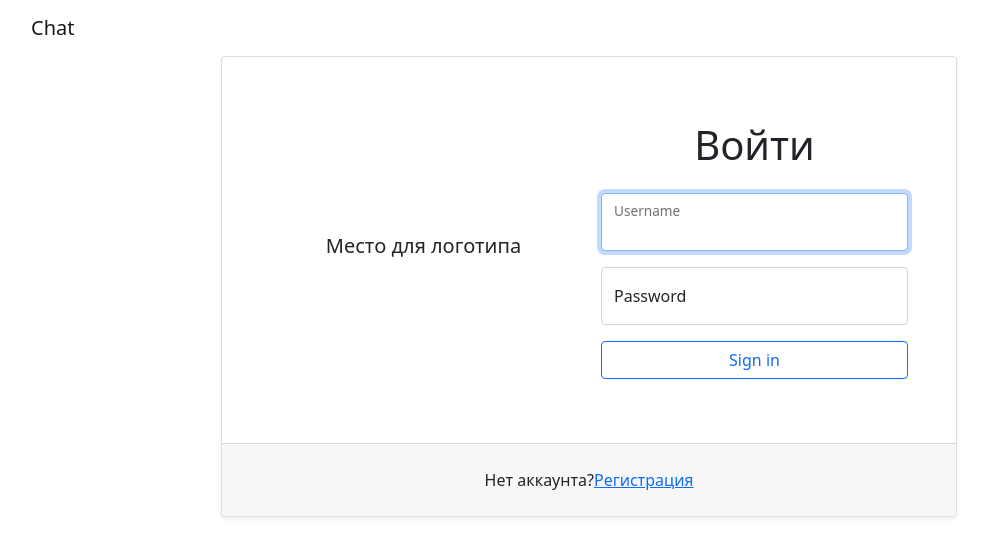
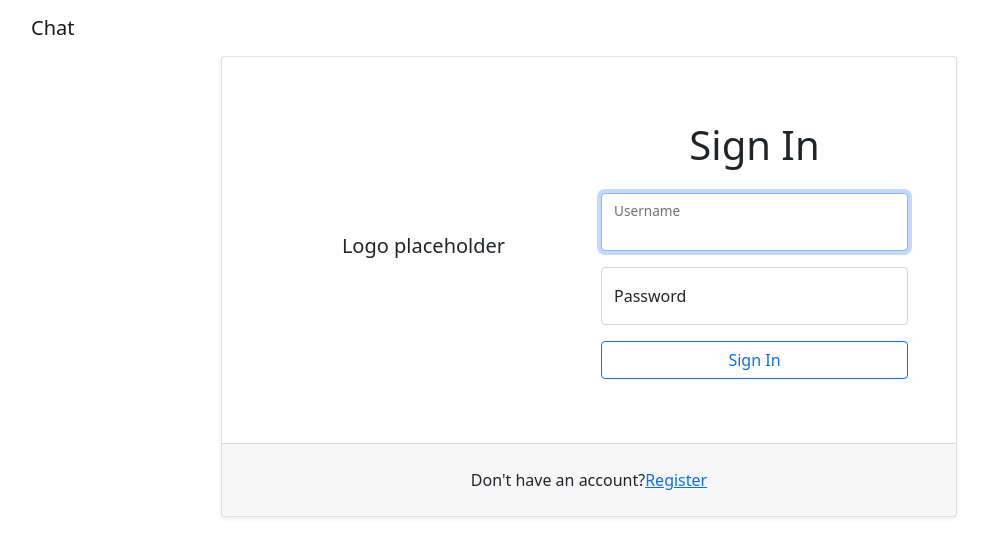
Before and after one commit to ssk93-dev/frontend-project-lvl4, a React app: page /login in a window 1280 px wide. Shown: the top 556 px of the page, without its empty margins (51-1039 px from the left). Built offline with nearby package versions, Linux system fonts and the light colour scheme; the HTML template or start-up script is replaced by a standard one.

Commit message:
add: i18next and translations

```diff
--- a/package.json
+++ b/package.json
@@ -34,6 +34,7 @@
     "fastify-static": "^4.0.1",
     "formik": "^2.2.9",
     "http-errors": "^1.8.0",
+    "i18next": "^20.6.1",
     "jquery": "^3.6.0",
     "lodash": "^4.17.21",
     "pino-pretty": "^4.8.0",
@@ -43,6 +44,7 @@
     "react": "^17.0.2",
     "react-bootstrap": "^2.0.0-beta.6",
     "react-dom": "^17.0.2",
+    "react-i18next": "^11.12.0",
     "react-router-dom": "^5.3.0",
     "regenerator-runtime": "^0.13.7",
     "source-map-loader": "^3.0.0",
--- a/src/components/App.jsx
+++ b/src/components/App.jsx
@@ -1,28 +1,40 @@
-import React, { useContext } from 'react';
+import React, { useState } from 'react';
 import {
   BrowserRouter as Router, Switch, Route, Redirect,
 } from 'react-router-dom';
 import LoginPage from './LoginPage.jsx';
 import NotFound from './NotFound.jsx';
 import ChatPage from './ChatPage.jsx';
-import AuthContext from '../context.jsx';
+import Header from './Header.jsx';
+import Context from '../context.jsx';
 
 const App = () => {
-  const auth = useContext(AuthContext);
+  const { username, token } = JSON.parse(localStorage.getItem('userId')) ?? { username: '', token: '', isLoggedIn: false };
+  const initialState = {
+    user: { username, token },
+    isLoggedIn: !!token,
+    lang: 'en',
+    theme: 'light',
+  };
+  const [globalState, setState] = useState(initialState);
+
   return (
+    <Context.Provider value={{ globalState, setState }}>
+      <Header />
       <Router>
         <Switch>
           <Route exact path="/">
-          {auth.authStatus.isLoggedIn ? <ChatPage /> : <Redirect to="/login" />}
+            {globalState.isLoggedIn ? <ChatPage /> : <Redirect to="/login" />}
           </Route>
           <Route path="/login">
-          {auth.authStatus.isLoggedIn ? <Redirect to="/" /> : <LoginPage />}
+            {globalState.isLoggedIn ? <Redirect to="/" /> : <LoginPage />}
           </Route>
           <Route path="*">
             <NotFound />
           </Route>
         </Switch>
       </Router>
+    </Context.Provider>
   );
 };
 
--- a/src/components/Header.jsx
+++ b/src/components/Header.jsx
@@ -2,13 +2,15 @@ import React, { useContext } from 'react';
 import {
   Button, Navbar, Container,
 } from 'react-bootstrap';
-import AuthContext from '../context.jsx';
+import { useTranslation } from 'react-i18next';
+import Context from '../context.jsx';
 
 const Header = () => {
-  const auth = useContext(AuthContext);
+  const { globalState, setState } = useContext(Context);
+  const { t } = useTranslation();
   const handleSignOut = () => {
     localStorage.removeItem('userId');
-    auth.setStatus({ username: '', token: '', isLoggedIn: false });
+    setState((prevState) => ({ ...prevState, user: { username: '', token: '' }, isLoggedIn: false }));
   };
   return (
     <Navbar bg="white">
@@ -16,7 +18,7 @@ const Header = () => {
         <Navbar.Brand href="/">Chat</Navbar.Brand>
         <Navbar.Toggle />
         <Navbar.Collapse className="justify-content-end">
-          {auth.authStatus.isLoggedIn ? <Button onClick={handleSignOut}>Sign out</Button> : null}
+          {globalState.isLoggedIn ? <Button onClick={handleSignOut}>{t('header.signout')}</Button> : null}
         </Navbar.Collapse>
       </Container>
     </Navbar>
--- a/src/components/LoginPage.jsx
+++ b/src/components/LoginPage.jsx
@@ -7,11 +7,24 @@ import {
 import { Link } from 'react-router-dom';
 import { useFormik } from 'formik';
 import axios from 'axios';
-import AuthContext from '../context.jsx';
+import { useTranslation } from 'react-i18next';
+import Context from '../context.jsx';
+
+const identifyError = (error) => {
+  if (error.response.status === 401) {
+    return 'errors.authorization';
+  }
+  if (error.isAxiosError) {
+    return 'errors.network';
+  }
+  return 'errors.unknown';
+};
 
 const LoginForm = () => {
-  const auth = useContext(AuthContext);
+  const { setState } = useContext(Context);
   const [isAuthFailed, setAuthFailed] = useState(false);
+  const [feedback, setFeedback] = useState('');
+  const { t } = useTranslation();
   const inputRef = useRef();
   useEffect(() => {
     inputRef.current.focus();
@@ -26,8 +39,13 @@ const LoginForm = () => {
         setAuthFailed(false);
         const { data } = await axios.post('/api/v1/login', values);
         localStorage.userId = JSON.stringify(data);
-        auth.setStatus({ username: data.username, token: data.token, isLoggedIn: true });
+        setState((prevState) => ({
+          ...prevState,
+          user: { username: data.username, token: data.token },
+          isLoggedIn: true,
+        }));
       } catch (err) {
+        setFeedback(identifyError(err));
         setAuthFailed(true);
       }
     },
@@ -35,41 +53,43 @@ const LoginForm = () => {
   return (
     <Form onSubmit={formik.handleSubmit}>
       <Form.Group className="mb-3">
-        <FloatingLabel controlId="username" label="Username">
+        <FloatingLabel controlId="username" label={t('login.username')}>
           <Form.Control ref={inputRef} type="text" required placeholder="username" onChange={formik.handleChange} value={formik.values.username} isInvalid={isAuthFailed} />
         </FloatingLabel>
       </Form.Group>
       <Form.Group className="mb-3">
-        <FloatingLabel controlId="password" label="Password">
+        <FloatingLabel controlId="password" label={t('login.password')}>
           <Form.Control type="password" required placeholder="password" onChange={formik.handleChange} value={formik.values.password} isInvalid={isAuthFailed} />
-          <Form.Control.Feedback className="invalid-tooltip" type="invalid">The username or password is incorrect</Form.Control.Feedback>
+          <Form.Control.Feedback className="invalid-tooltip" type="invalid">{t(feedback)}</Form.Control.Feedback>
         </FloatingLabel>
       </Form.Group>
       <Button type="submit" variant="outline-primary" className="w-100 mb-3" disabled={formik.isSubmitting}>
-        Sign in
+        {t('login.signin')}
       </Button>
     </Form>
   );
 };
 
-const LoginPage = () => (
+const LoginPage = () => {
+  const { t } = useTranslation();
+  return (
     <Container className="container-fluid h-100">
       <Row className="justify-content-center align-content-center h-100">
         <Col md={8} xxl={6}>
           <Card className="shadow-sm">
             <Card.Body className="row p-5">
               <Col md={6} className="d-flex align-items-center justify-content-center">
-              <h5>Место для логотипа</h5>
+                <h5>{t('login.logoPlaceholder')}</h5>
               </Col>
               <Col md={6} className="mt-3 mt-mb-0">
-              <h1 className="text-center mb-4">Войти</h1>
+                <h1 className="text-center mb-4">{t('login.header')}</h1>
                 <LoginForm />
               </Col>
             </Card.Body>
             <Card.Footer className="p-4">
               <div className="text-center">
-              <span>Нет аккаунта?</span>
-              <Link to="/register">Регистрация</Link>
+                <span>{t('login.footer')}</span>
+                <Link to="/register">{t('login.register')}</Link>
               </div>
             </Card.Footer>
           </Card>
@@ -77,5 +97,6 @@ const LoginPage = () => (
       </Row>
     </Container>
   );
+};
 
 export default LoginPage;
--- a/src/components/NotFound.jsx
+++ b/src/components/NotFound.jsx
@@ -1,19 +1,23 @@
 import React from 'react';
 import { Link } from 'react-router-dom';
 import { Card } from 'react-bootstrap';
+import { useTranslation } from 'react-i18next';
 
-const NotFound = () => (
+const NotFound = () => {
+  const { t } = useTranslation();
+  return (
     <Card className="text-center">
       <Card.Body>
         <Card.Title>
-        Ошибка 404
+          {t('notFound.header')}
         </Card.Title>
         <Card.Text>
-        Такой страницы не существет
+          {t('notFound.description')}
         </Card.Text>
-      <Link to="/">На главную</Link>
+        <Link to="/">{t('notFound.link')}</Link>
       </Card.Body>
     </Card>
   );
+};
 
 export default NotFound;
--- a/src/context.jsx
+++ b/src/context.jsx
@@ -1,5 +1,5 @@
 import React from 'react';
 
-const AuthContext = React.createContext();
+const Context = React.createContext();
 
-export default AuthContext;
+export default Context;
--- a/src/index.jsx
+++ b/src/index.jsx
@@ -3,33 +3,21 @@
 import 'core-js/stable/index.js';
 import 'regenerator-runtime/runtime.js';
 import '../assets/application.scss';
-import React, { useState } from 'react';
 import { render } from 'react-dom';
-import { Col } from 'react-bootstrap';
-import App from './components/App.jsx';
-import AuthContext from './context.jsx';
-import Header from './components/Header.jsx';
+import init from './init.jsx';
 
 // @ts-ignore
 if (process.env.NODE_ENV !== 'production') {
   localStorage.debug = 'chat:*';
 }
 
-const Main = () => {
-  const { username, token } = JSON.parse(localStorage.getItem('userId')) ?? { username: '', token: '', isLoggedIn: false };
-  const [authStatus, setStatus] = useState({ username, token, isLoggedIn: !!token });
-  return (
-    <AuthContext.Provider value={{ authStatus, setStatus }}>
-      <Col className="d-flex flex-column h-100">
-        <Header />
-        <App />
-      </Col>
-    </AuthContext.Provider>
+const app = async () => {
+  const container = document.querySelector('#chat');
+  const vdom = await init();
+  render(
+    vdom,
+    container,
   );
 };
 
-const container = document.querySelector('#chat');
-render(
-  <Main />,
-  container,
-);
+app();
--- /dev/null
+++ b/src/init.jsx
@@ -0,0 +1,26 @@
+import React from 'react';
+import { Col } from 'react-bootstrap';
+import i18next from 'i18next';
+import { I18nextProvider, initReactI18next } from 'react-i18next';
+import App from './components/App.jsx';
+import resources from './locales/index.js';
+
+const init = async () => {
+  const i18nInstance = i18next.createInstance();
+  await i18nInstance
+    .use(initReactI18next)
+    .init({
+      resources,
+      fallbackLng: 'en',
+    });
+
+  return (
+    <I18nextProvider i18n={i18nInstance}>
+      <Col className="d-flex flex-column h-100">
+        <App />
+      </Col>
+    </I18nextProvider>
+  );
+};
+
+export default init;
--- /dev/null
+++ b/src/locales/en.js
@@ -0,0 +1,26 @@
+export default {
+  translation: {
+    errors: {
+      network: 'Network error',
+      unknown: 'Something went wrong...',
+      authorization: 'Login or password is incorrect',
+    },
+    header: {
+      signout: 'Sign Out',
+    },
+    login: {
+      logoPlaceholder: 'Logo placeholder',
+      username: 'Username',
+      password: 'Password',
+      signin: 'Sign In',
+      header: 'Sign In',
+      register: 'Register',
+      footer: "Don't have an account?",
+    },
+    notFound: {
+      header: 'Error 404',
+      description: 'Page not found',
+      link: 'Home',
+    },
+  },
+};
--- /dev/null
+++ b/src/locales/index.js
@@ -0,0 +1,4 @@
+import ru from './ru.js';
+import en from './en.js';
+
+export default { ru, en };
--- /dev/null
+++ b/src/locales/ru.js
@@ -0,0 +1,26 @@
+export default {
+  translation: {
+    errors: {
+      network: 'Ошибка сети',
+      unknown: 'Что-то пошло не так.',
+      authorization: 'Не верный логин или пароль',
+    },
+    header: {
+      signout: 'Выйти',
+    },
+    login: {
+      logoPlaceholder: 'Место для логотипа',
+      username: 'Имя пользователя',
+      password: 'Пароль',
+      signin: 'Войти',
+      header: 'Войти',
+      register: 'Регистрация',
+      footer: 'Нет аккаунта?',
+    },
+    notFound: {
+      header: 'Ошибка 404',
+      description: 'Страница не найдена',
+      link: 'На главную',
+    },
+  },
+};
```
Also changed, not shown: 1 other file (tests, documents, lock files or other folders). Lines whose indentation alone changed are shown as unchanged.
